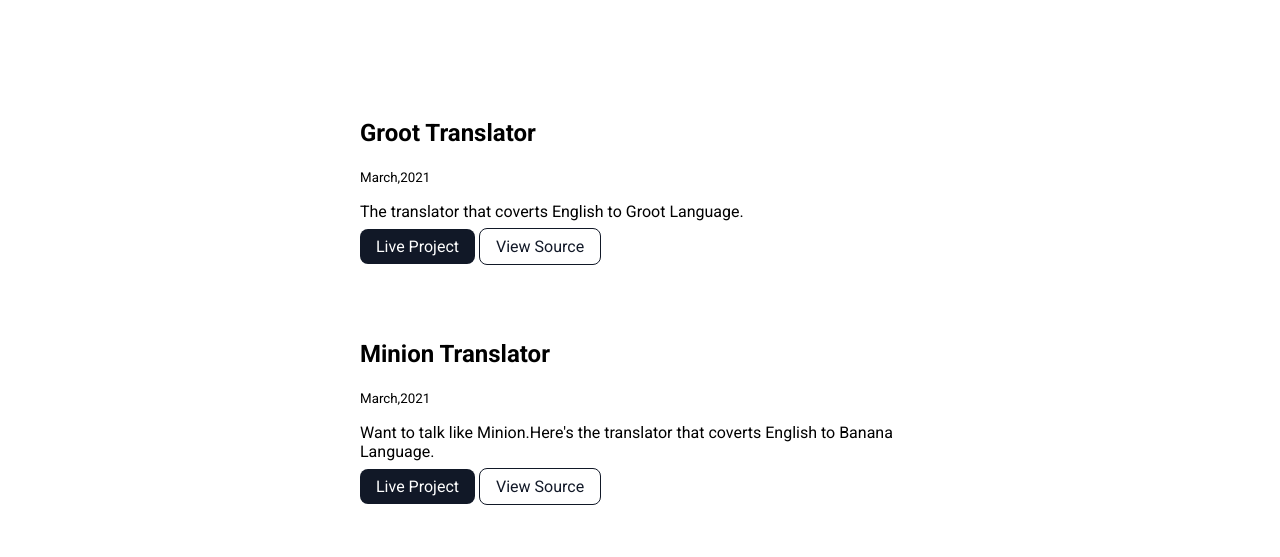
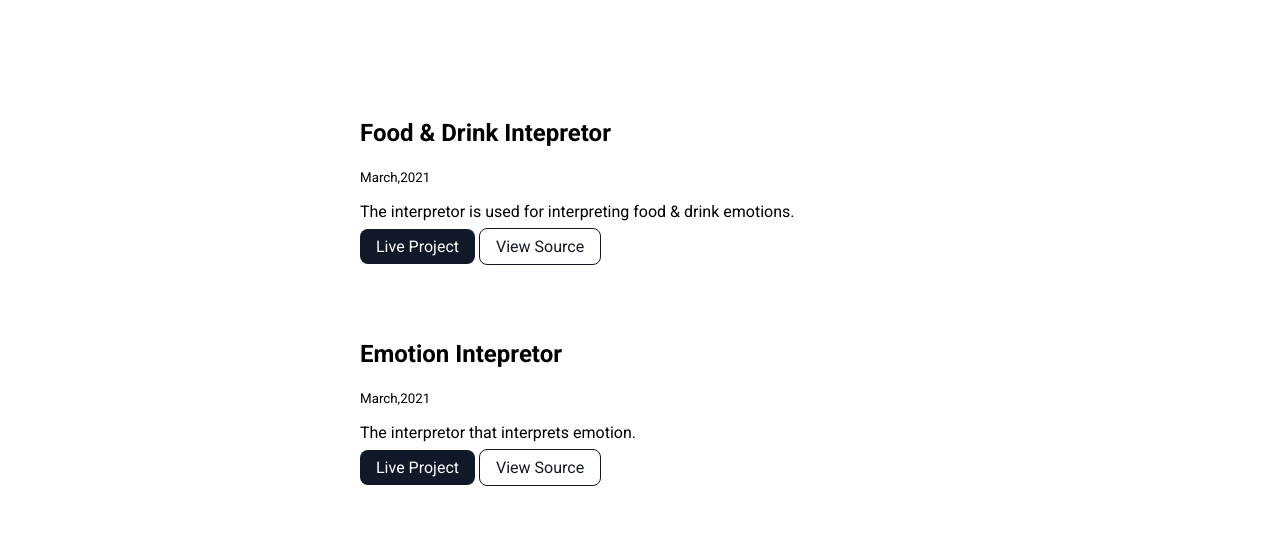
Before and after one commit to gurmanshaan/myportfolio, a plain HTML site: page projects.html in a window 1280 px wide. Shown: the part 212-769 px from the top of the page. Drawn offline with Linux system fonts and the light colour scheme.

Commit message:
add emotion and food drink projects to project page

```diff
--- a/projects.html
+++ b/projects.html
@@ -31,6 +31,44 @@
     </header>
 
     <ul class="list-non-bullet">
+      <li>
+        <article class="showcase-list container container-center">
+          <h1>Food & Drink Intepretor</h1>
+          <small>March,2021</small>
+          <p>The interpretor is used for interpreting food & drink emotions.</p>
+          <a
+            class="link primary-link"
+            href="https://ql6kp.csb.app/"
+            target="_blank"
+            >Live Project</a
+          >
+          <a
+            class="link secondary-link"
+            href="https://github.com/gurmanshaan/fooddrinkinterpretor"
+            target="_blank"
+            >View Source</a
+          >
+        </article>
+      </li>
+      <li>
+        <article class="showcase-list container container-center">
+          <h1>Emotion Intepretor</h1>
+          <small>March,2021</small>
+          <p>The interpretor that interprets emotion.</p>
+          <a
+            class="link primary-link"
+            href="https://822bp.csb.app/"
+            target="_blank"
+            >Live Project</a
+          >
+          <a
+            class="link secondary-link"
+            href="https://github.com/gurmanshaan/emotionintepretor"
+            target="_blank"
+            >View Source</a
+          >
+        </article>
+      </li>
       <li>
         <article class="showcase-list container container-center">
           <h1>Groot Translator</h1>
```
